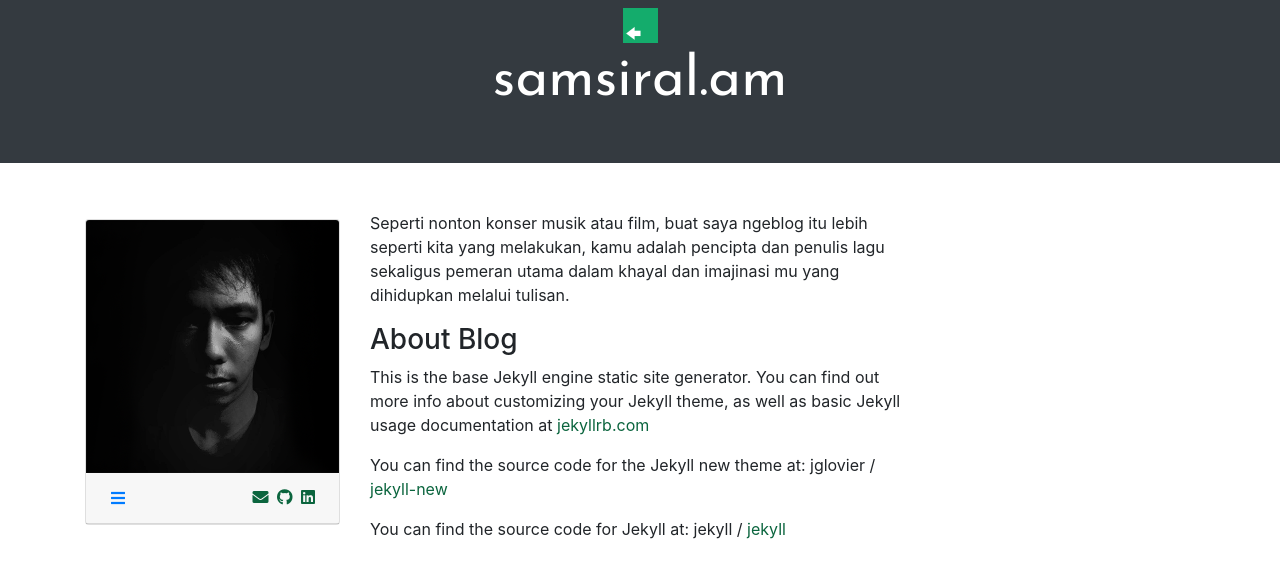
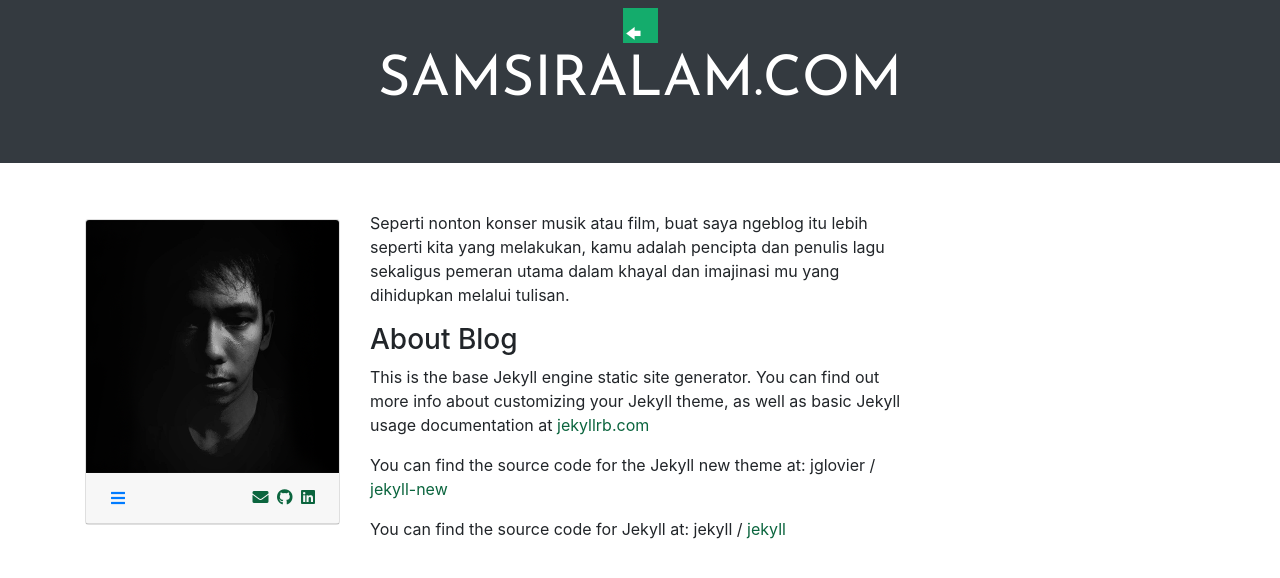
Before and after one commit to samsir/rumah, a Jekyll site: the page built from index.md, in a window 1280 px wide. Shown: the top 578 px of the page. Built offline with Jekyll 4.4.1, drawn with Linux system fonts in a browser that asks for light colours.

Commit message:
Update index.md

```diff
--- a/index.md
+++ b/index.md
@@ -1,6 +1,6 @@
 ---
 layout: home
-title: samsiral.am
+title: SAMSIRALAM.COM
 ---
 
 Seperti nonton konser musik atau film, buat saya ngeblog itu lebih seperti kita yang melakukan, kamu adalah pencipta dan penulis lagu sekaligus pemeran utama dalam khayal dan imajinasi mu yang dihidupkan melalui tulisan.
```
